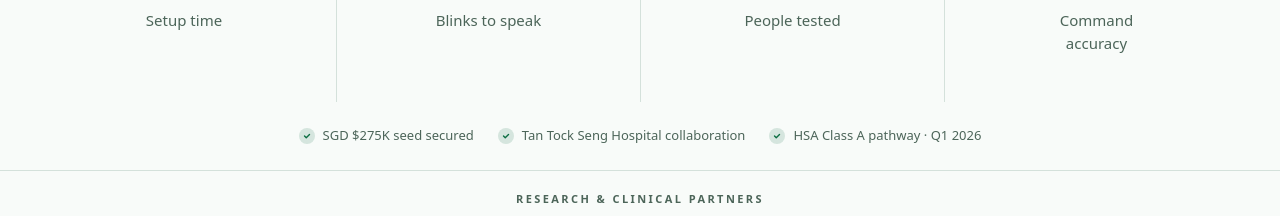
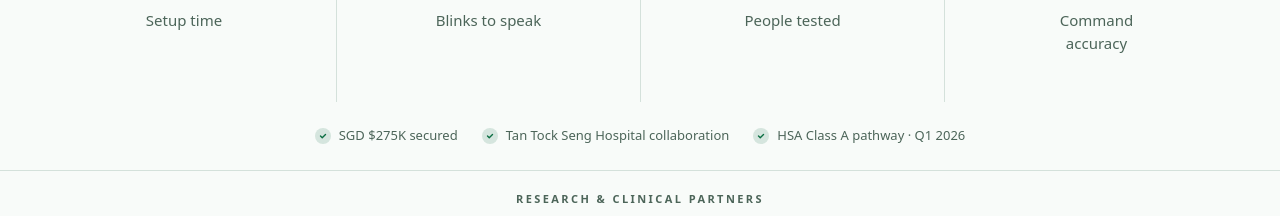
Before and after one commit to NeoDiuZ/getgud, a Next.js app: page / in a window 1280 px wide. Shown: the part 6360-6576 px from the top of the page. Built offline with nearby package versions, Linux system fonts and the light colour scheme; a web font is replaced by a local one.

Commit message:
tonation error

```diff
--- a/src/app/page.tsx
+++ b/src/app/page.tsx
@@ -418,7 +418,7 @@ function MarqueeSection() {
    TRACTION STRIP — consolidated credibility (funding, clinical, regulatory)
 ================================================================ */
 const TRACTION = [
-  "SGD $275K seed secured",
+  "SGD $275K secured",
   "Tan Tock Seng Hospital collaboration",
   "HSA Class A pathway · Q1 2026",
 ];
```
